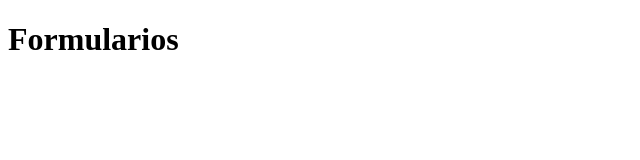
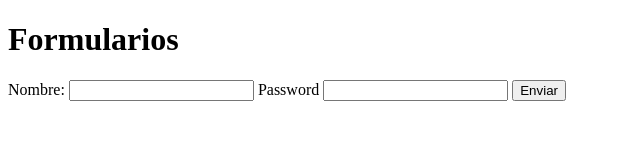
Before and after one commit to luisarmandoh/primer-proyectohtml, a plain HTML site: page 09-formularios.html in a window 1280 px wide. Shown: the whole page, without its empty margins (0-640 px from the left). Drawn offline with Linux system fonts and the light colour scheme.

Commit message:
envio formularios

```diff
--- a/09-formularios.html
+++ b/09-formularios.html
@@ -9,7 +9,34 @@
 <body>
     <h1>Formularios</h1>
 
-    <form>
+    <!-- <form action="https://www.google.com/search" method="GET"> -->
+        <form method="POST" action="https://express-server-method.herokuapp.com/">
+            <!-- <form method="POST"> -->
+
+        <!-- <input>
+        <br>
+        <hr>
+
+        <label>
+            Nombre:
+            <input type="text">
+        </label>
+        <br>
+        <hr> -->
+
+        <label for="name">Nombre:</label>
+        <!-- <input type="text" id="name" name="q"> -->
+        <input type="text" id="name" name="nombre">
+        <label for="password">Password</label>
+        <input type="password" name="password" id="password">
+        <button type="submit">Enviar</button>
+        <!-- <button type="reset">Limpiar</button>
+
+        <input type="submit" value="Click">
+        <br>
+        <hr>
+        <input type="image"
+        src="https://www.mundocuentas.com/wp-content/uploads/2020/11/Paypal-logo-mundocuentas.png" alt="paypal"> -->
 
 
     </form>
```
